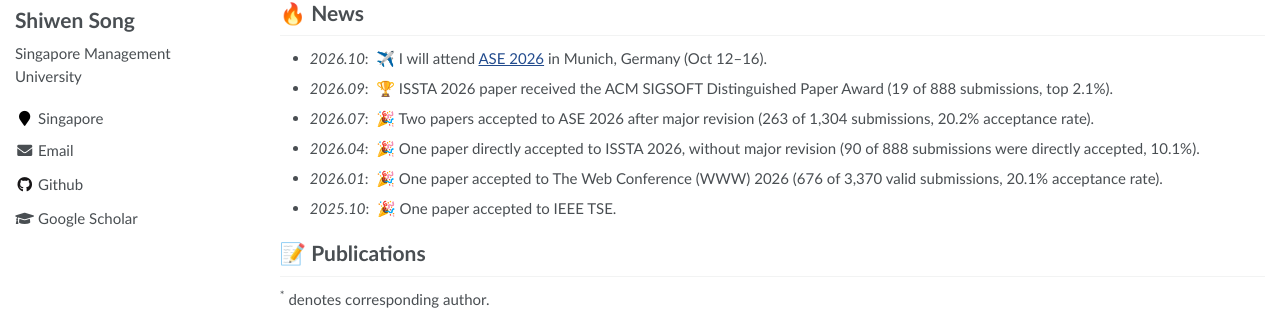
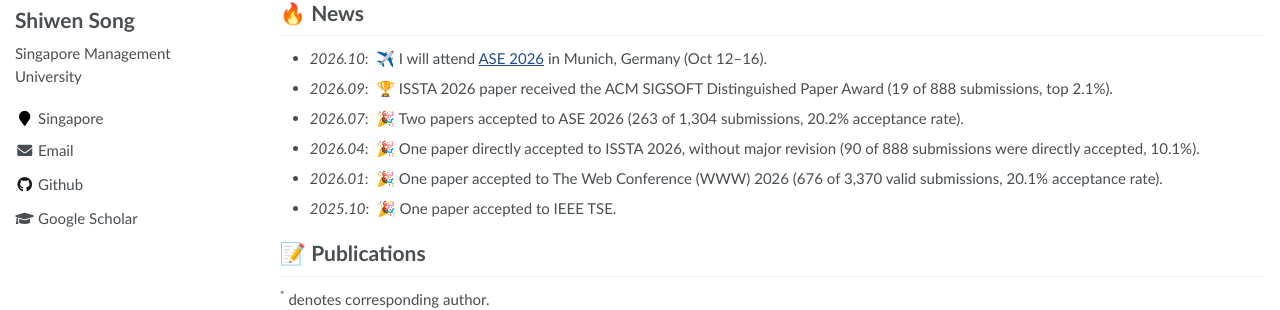
Before and after one commit to shiwen-song/shiwen-song.github.io, a Jekyll site: the page built from _pages/about.md, in a window 1280 px wide and 900 px high. Shown: the part 323-633 px from the top of the window. Built offline with Jekyll 4.4.1, drawn with Linux system fonts in a browser that asks for light colours.

Commit message:
News: drop 'after major revision' for ASE
Co-Authored-By: Claude Sonnet 5.5 <noreply@anthropic.com>

```diff
--- a/_pages/about.md
+++ b/_pages/about.md
@@ -29,7 +29,7 @@ Her research interests include mobile app security and testing, with a focus on
 # 🔥 News
 - *2026.10*: &nbsp;✈️ I will attend [ASE 2026](https://conf.researchr.org/home/ase-2026) in Munich, Germany (Oct 12–16).
 - *2026.09*: &nbsp;🏆 ISSTA 2026 paper received the ACM SIGSOFT Distinguished Paper Award (19 of 888 submissions, top 2.1%).
-- *2026.07*: &nbsp;🎉 Two papers accepted to ASE 2026 after major revision (263 of 1,304 submissions, 20.2% acceptance rate).
+- *2026.07*: &nbsp;🎉 Two papers accepted to ASE 2026 (263 of 1,304 submissions, 20.2% acceptance rate).
 - *2026.04*: &nbsp;🎉 One paper directly accepted to ISSTA 2026, without major revision (90 of 888 submissions were directly accepted, 10.1%).
 - *2026.01*: &nbsp;🎉 One paper accepted to The Web Conference (WWW) 2026 (676 of 3,370 valid submissions, 20.1% acceptance rate).
 - *2025.10*: &nbsp;🎉 One paper accepted to IEEE TSE.
```
